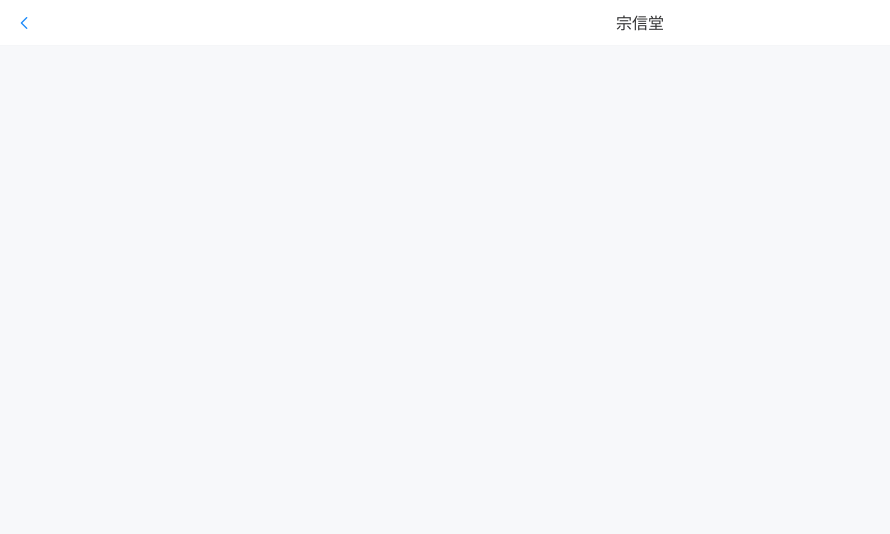
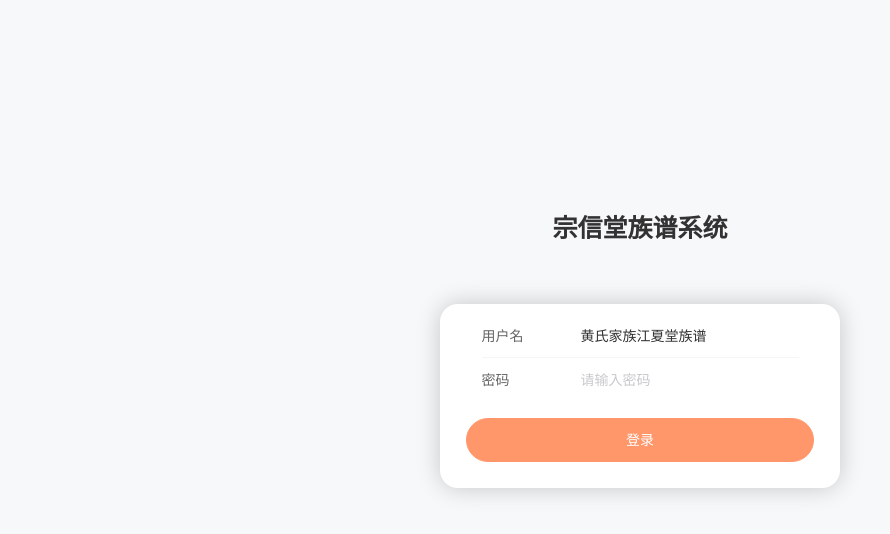
Before and after one commit to txqmx/family-fe, a Vue app: page /#/Login in a window 1280 px wide. Before the commit this address had no page. Shown: the top 534 px of the page, without its empty margins (0-890 px from the left). Built offline with nearby package versions, Linux system fonts and the light colour scheme.

Commit message:
添加登录页

```diff
--- a/src/App.vue
+++ b/src/App.vue
@@ -1,10 +1,11 @@
 <template>
   <van-nav-bar
+    v-show="routeName !== 'Login'"
     title="宗信堂"
     left-arrow
     @click-left="onClickLeft"
     />
-  <div class="loading_overlay" v-if="loading">
+  <div class="loading_overlay" v-if="state.loading">
     <van-loading type="spinner" />
   </div>
   <router-view/>
@@ -12,14 +13,21 @@
 <script lang="ts">
 import { defineComponent, computed } from 'vue'
 import { useStore } from 'vuex'
+import { useRoute } from 'vue-router'
 export default defineComponent({
   setup () {
     const store = useStore()
+    const route = useRoute()
     const onClickLeft = () => {
       history.back()
     }
     return {
-      loading: computed(() => store.state.loading),
+      state: computed(() => {
+        return store.state
+      }),
+      routeName: computed(() => {
+        return route.name
+      }),
       onClickLeft
     }
   }
--- a/src/api/index.js
+++ b/src/api/index.js
@@ -4,8 +4,8 @@ import axios from 'axios'
 import { resSuccess, resError } from './interceptors'
 
 // import userTree from './userTree.json'
-const baseUrl = 'http://127.0.0.1:7001'
-// const baseUrl = 'http://huanglf.zongxintang.com'
+// const baseUrl = 'http://192.168.0.101:7001'
+const baseUrl = 'http://huanglf.zongxintang.com'
 
 const request = axios.create({
   timeout: 1000 * 30 // 超时设置
@@ -21,6 +21,7 @@ const axiosCus = {
 }
 
 export default {
+  login: (data) => axiosCus.post(`${baseUrl}/api/user/login`, data),
   getMemberList: (data) => axiosCus.get(`${baseUrl}/api/member/queryList`, data),
   getMemberTree: (data) => axiosCus.get(`${baseUrl}/api/member/queryTree`, data),
   getMemberDetail: (data) => axiosCus.get(`${baseUrl}/api/member/query`, data),
--- a/src/api/interceptors.js
+++ b/src/api/interceptors.js
@@ -1,5 +1,6 @@
 /* eslint-disable @typescript-eslint/explicit-module-boundary-types */
 // import { Message } from 'element'
+import { Toast } from 'vant'
 export function resSuccess (response) {
   /**
      * code非0返回出错，统一提示处理
@@ -17,11 +18,7 @@ export function resError (error) {
   const { response } = error
   const msg = '连接服务器失败, 检查网络'
   if (response && response.data) {
-    // Message({
-    //   message: response.data.message || response.data.errMsg || msg,
-    //   type: 'error',
-    //   duration: 3 * 1000
-    // })
+    Toast(msg)
   }
   return Promise.resolve(error)
 }
--- a/src/components/treeChart.vue
+++ b/src/components/treeChart.vue
@@ -82,7 +82,7 @@ export default defineComponent({
   },
   data () {
     return {
-      treeData: {},
+      // treeData: {},
       defaultImg: {
         0: require('@/assets/11.png'),
         1: require('@/assets/22.png')
@@ -91,9 +91,12 @@ export default defineComponent({
     }
   },
   created () {
-    this.treeData = this.extendKey(this.json)
+    // this.treeData = this.extendKey(this.json)
   },
   computed: {
+    treeData () {
+      return this.extendKey(this.json)
+    },
     // 孩子的数量
     childLength () {
       return Array.isArray(this.treeData.children)
--- a/src/router/index.ts
+++ b/src/router/index.ts
@@ -3,8 +3,14 @@ import Home from '../views/Home.vue'
 import Home1 from '../views/Home1.vue'
 import familyTree from '../views/familyTree.vue'
 import MemberDetail from '../views/MemberDetail.vue'
+import Login from '../views/Login.vue'
 
 const routes: Array<RouteRecordRaw> = [
+  {
+    path: '/Login',
+    name: 'Login',
+    component: Login
+  },
   {
     path: '/',
     name: 'Home',
@@ -32,4 +38,12 @@ const router = createRouter({
   routes
 })
 
+router.beforeEach((to, from, next) => {
+  const token = window.sessionStorage.getItem('token')
+  if (to.name !== 'Login' && !token) {
+    next({ path: '/Login' })
+  }
+  next()
+})
+
 export default router
--- a/src/views/Home.vue
+++ b/src/views/Home.vue
@@ -3,7 +3,6 @@
     <template v-for="(item, index) in homeConfig" :key="index">
       <component :is="item.type" :info="item.data"></component>
     </template>
-
   </div>
 </template>
 
--- /dev/null
+++ b/src/views/Login.vue
@@ -0,0 +1,110 @@
+<template>
+  <div class="login">
+    <div class="login-container">
+      <div class="login-title">
+        宗信堂族谱系统
+      </div>
+      <div class="login-form">
+        <van-form @submit="login">
+          <van-cell-group inset>
+            <van-field v-model="username" name="用户名" label="用户名" placeholder="请输入用户名" />
+            <van-field v-model="password" type="password" name="密码" label="密码" placeholder="请输入密码" />
+          </van-cell-group>
+          <div style="margin: 16px;">
+            <van-button round block type="warning" native-type="submit">
+              登录
+            </van-button>
+          </div>
+        </van-form>
+      </div>
+
+    </div>
+  </div>
+</template>
+
+<script lang="ts">
+import { defineComponent } from 'vue'
+import { mapMutations } from 'vuex'
+import api from '@/api'
+export default defineComponent({
+  name: 'Login',
+  data () {
+    return {
+      homeActive: '0',
+      loginShow1: true,
+      loginShow: false,
+      username: '黄氏家族江夏堂族谱',
+      password: ''
+    }
+  },
+  created () {
+    document.onkeydown = (e) => {
+      if (e && e.key === 'Enter') {
+        this.login()
+      }
+    }
+  },
+  methods: {
+    ...mapMutations(['setLoading']),
+    async login () {
+      if (!this.password) {
+        this.$notify({
+          type: 'warning',
+          message: '请输入密码'
+        })
+        return
+      }
+      api.login({
+        username: this.username,
+        password: this.password
+      }).then(res => {
+        console.log(res)
+        window.sessionStorage.setItem('token', res.token)
+        this.$notify({
+          type: 'success',
+          message: '登录成功',
+          duration: 1000
+        })
+        this.$router.replace({ path: '/' })
+      }).catch((e) => {
+        this.$notify({
+          type: 'warning',
+          message: e.errMsg
+        })
+      })
+    }
+  }
+
+})
+</script>
+
+<style scoped lang="less">
+.login {
+  overflow: auto;
+  height: calc(100% - 46px);
+  display: flex;
+  justify-content: center;
+  align-items: center;
+
+  .login-container {
+    position: absolute;
+    top: 26%;
+
+    .login-title {
+      font-size: 25px;
+      font-weight: bold;
+      color: #323233;
+      text-align: center;
+      margin-bottom: 60px;
+    }
+
+    .login-form {
+      padding: 10px;
+      background: #ffff;
+      border-radius: 18px;
+      box-shadow: 0 0 25px rgba(0, 0, 0, .2);
+    }
+  }
+
+}
+</style>
--- a/src/views/familyTree.vue
+++ b/src/views/familyTree.vue
@@ -4,9 +4,9 @@
     left-icon="volume-o"
     text="参天大树必有其根，怀山之水必有其源,参天大树必有其根，怀山之水必有其源"
   /> -->
-  <div class="family_content tree-content">
+  <div id="treeContent" class="family_content tree-content">
     <div id="treeData">
-      <TreeChart  v-if="treeData" :json="treeData" @click-node="handleClick"></TreeChart>
+      <TreeChart id="treeChart" v-if="treeData" :json="treeData" @click-node="handleClick"></TreeChart>
     </div>
 
     <van-popup v-model:show="dialogVisible" position="bottom" closeable>
@@ -21,6 +21,10 @@
             <van-col span="12">排行: </van-col>
           </van-row>
           <van-row>
+            <van-col span="12">生年: {{ this.dateFormat(currentItem.birthDate) }}</van-col>
+            <van-col v-if="currentItem.dieDate" span="12">卒年: {{ this.dateFormat(currentItem.dieDate) }}</van-col>
+          </van-row>
+          <van-row v-if="currentItem.mate">
             <van-col span="12"> 配偶: {{ currentItem.mate }} </van-col>
             <!-- <van-col span="12">父名: </van-col> -->
           </van-row>
@@ -43,8 +47,8 @@
       </div>
     </van-popup>
     <div class="family_btn">
-      <van-button type="primary" @click="enlarge">放大</van-button>
-      <van-button type="primary" @click="micrify">缩小</van-button>
+      <van-button type="warning" icon="plus" @click="enlarge"></van-button>
+      <van-button type="warning" icon="minus" @click="micrify"></van-button>
     </div>
   </div>
 </template>
@@ -57,6 +61,7 @@ import api from '@/api'
 export default defineComponent({
   data () {
     return {
+      treeDom: '',
       treeData: '',
       currentItem: '',
       dialogVisible: false,
@@ -71,33 +76,31 @@ export default defineComponent({
   created () {
     this.getTreeData()
   },
-
+  mounted () {
+    this.treeDom = document.getElementById('treeData')
+  },
   methods: {
     ...mapMutations(['setLoading']),
-    getTreeData () {
+    async getTreeData () {
       this.setLoading(true)
-      setTimeout(async () => {
       const root = await api.getMemberList({
         genealogyId: 1,
         parentId: -1
       })
       if (root.length) {
         this.treeData = await api.getMemberTree({ id: root[0].id })
-          console.log(this.treeData)
       }
-
       this.setLoading(false)
-      }, 300)
     },
     async handleClick (item: any, type) {
       const itemDetail = await api.getMemberDetail({
-        id: item.id,
+        id: type ? item.mateInfo.id : item.id,
         child: true,
         mate: true
       })
       const currentItem = {
         ...itemDetail,
-        mate: itemDetail.mate ? itemDetail.mate.name : '',
+        mate: itemDetail.mateInfo ? itemDetail.mateInfo.name : '',
         children: itemDetail.children.map(item => item.name).join()
       }
       this.currentItem = currentItem
@@ -109,21 +112,39 @@ export default defineComponent({
     },
     // 放大
     enlarge () {
-      const treeData = document.getElementById('treeData')
-      this.scale += 0.1
-      // treeData.style.transform = `scale(${this.scale})`
-      treeData.style.zoom = this.scale
-      // treeData.style.transformOrigin = '0px 0px 0px'
-      console.log(treeData)
+      if (!this.treeDom) return
+      if (this.scale >= 1.7) {
+        this.scale = 1.8
+      } else {
+        this.scale += 0.2
+      }
+      this.treeDom.style.transform = `scale(${this.scale})`
+      // this.treeDom.style.zoom = this.scale
+      this.treeDom.style.transformOrigin = '0px 0px 0px'
+      // const treeContent = document.getElementById('treeContent')
+      // console.log(this.treeDom.scrollHeight, treeContent.scrollWidth, treeContent.scrollHeight)
     },
     // 缩小
     micrify () {
-      const treeData = document.getElementById('treeData')
-      this.scale -= 0.1
-      // treeData.style.transform = `scale(${this.scale})`
-      treeData.style.zoom = this.scale
-      // treeData.style.transformOrigin = '0px 0px 0px'
-      console.log(treeData)
+      if (!this.treeDom) return
+      if (this.scale < 0.5) {
+        this.scale = 0.4
+      } else {
+        this.scale -= 0.2
+      }
+      this.treeDom.style.transform = `scale(${this.scale})`
+      // treeData.style.zoom = this.scale
+      this.treeDom.style.transformOrigin = '0px 0px 0px'
+      // const treeContent = document.getElementById('treeContent')
+      // console.log(this.treeDom.scrollHeight, treeContent.scrollWidth, treeContent.scrollHeight)
+    },
+    dateFormat (date) {
+      if (!date) return '-'
+      const newDate = new Date(date)
+      var Y = newDate.getFullYear() + '-'
+      var M = (newDate.getMonth() + 1 < 10 ? '0' + (newDate.getMonth() + 1) : newDate.getMonth() + 1) + '-'
+      var D = (newDate.getDate() < 10 ? '0' + newDate.getDate() : newDate.getDate()) + ' '
+      return Y + M + D
     }
   }
 })
@@ -160,7 +181,14 @@ export default defineComponent({
   }
 }
 .family_btn{
+  width: 97.5px;
+  height: 40px;
+  border-radius: 20px;
+  overflow: hidden;
+  display: flex;
+  align-items: center;
   position: fixed;
-  bottom: 0;
+  right: 15px;
+  bottom: 15px;
 }
 </style>
```
Lines whose indentation alone changed are shown as unchanged.
